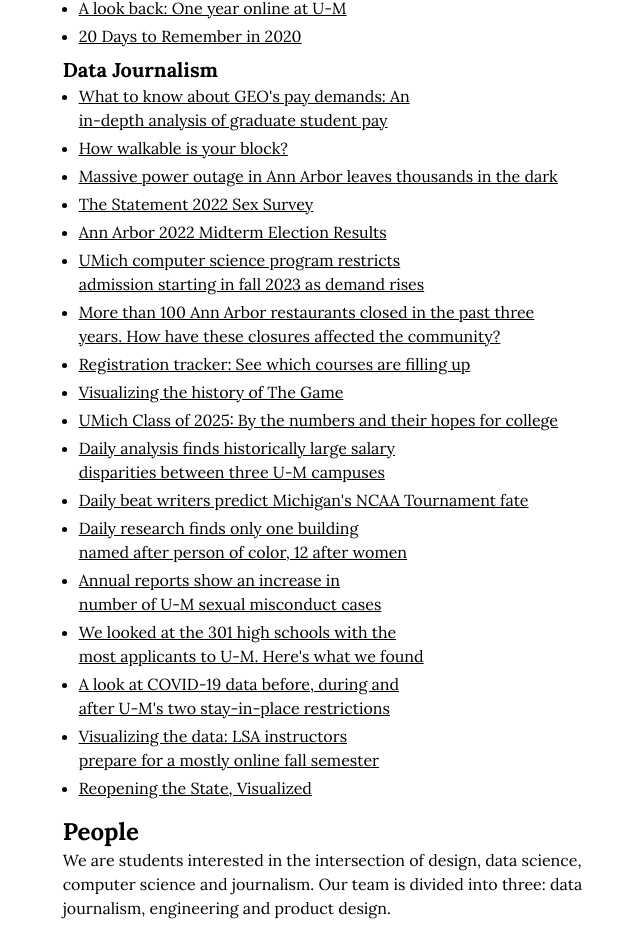
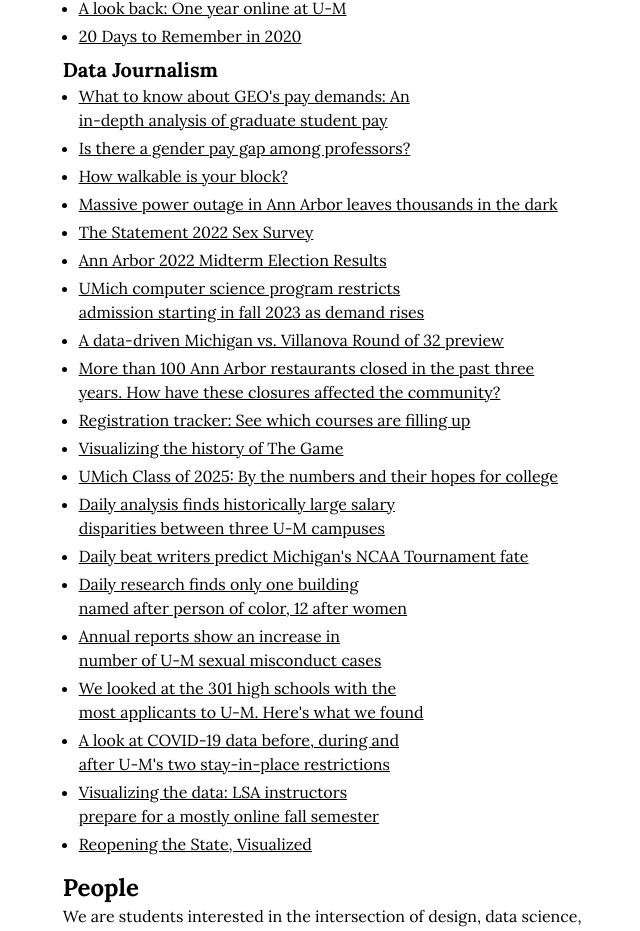
Before and after one commit to michigandaily/michigandaily.github.io, a Next.js app: page / in a window 1280 px wide. Shown: the part 952-1883 px from the top of the page, without its empty margins (296-936 px from the left). Built offline with nearby package versions, Linux system fonts and the light colour scheme.

Commit message:
Add article

```diff
--- a/src/app/page.tsx
+++ b/src/app/page.tsx
@@ -177,6 +177,11 @@ export default function Page() {
                 </Anchor>
               </li>
               <li>
+                <Anchor href="https://www.michigandaily.com/web/data/is-there-a-gender-pay-gap-among-professors/">
+                  Is there a gender pay gap among professors?
+                </Anchor>
+              </li>
+              <li>
                 <Anchor href="https://www.michigandaily.com/web/how-walkable-is-your-block/">
                   How walkable is your block?
                 </Anchor>
@@ -200,6 +205,11 @@ export default function Page() {
                 <Anchor href="https://www.michigandaily.com/news/academics/umich-computer-science-program-restricts-admission-starting-in-fall-2023-as-demand-rises/">
                   UMich computer science program restricts admission starting in
                   fall 2023 as demand rises
+                </Anchor>
+              </li>
+              <li>
+                <Anchor href="https://www.michigandaily.com/womens-basketball/a-data-driven-michigan-vs-villanova-round-of-32-preview/">
+                  A data-driven Michigan vs. Villanova Round of 32 preview
                 </Anchor>
               </li>
               <li>
```
